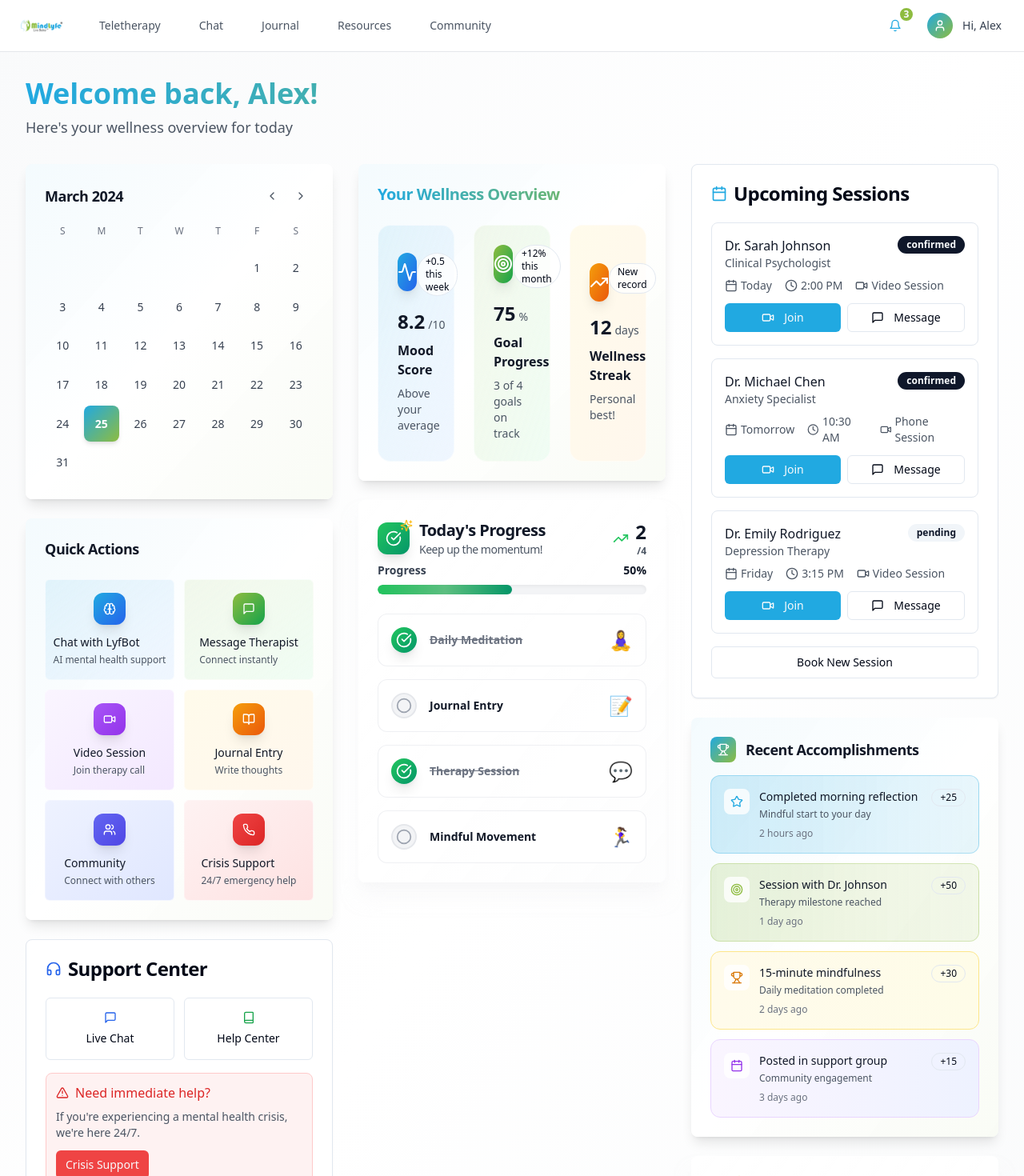
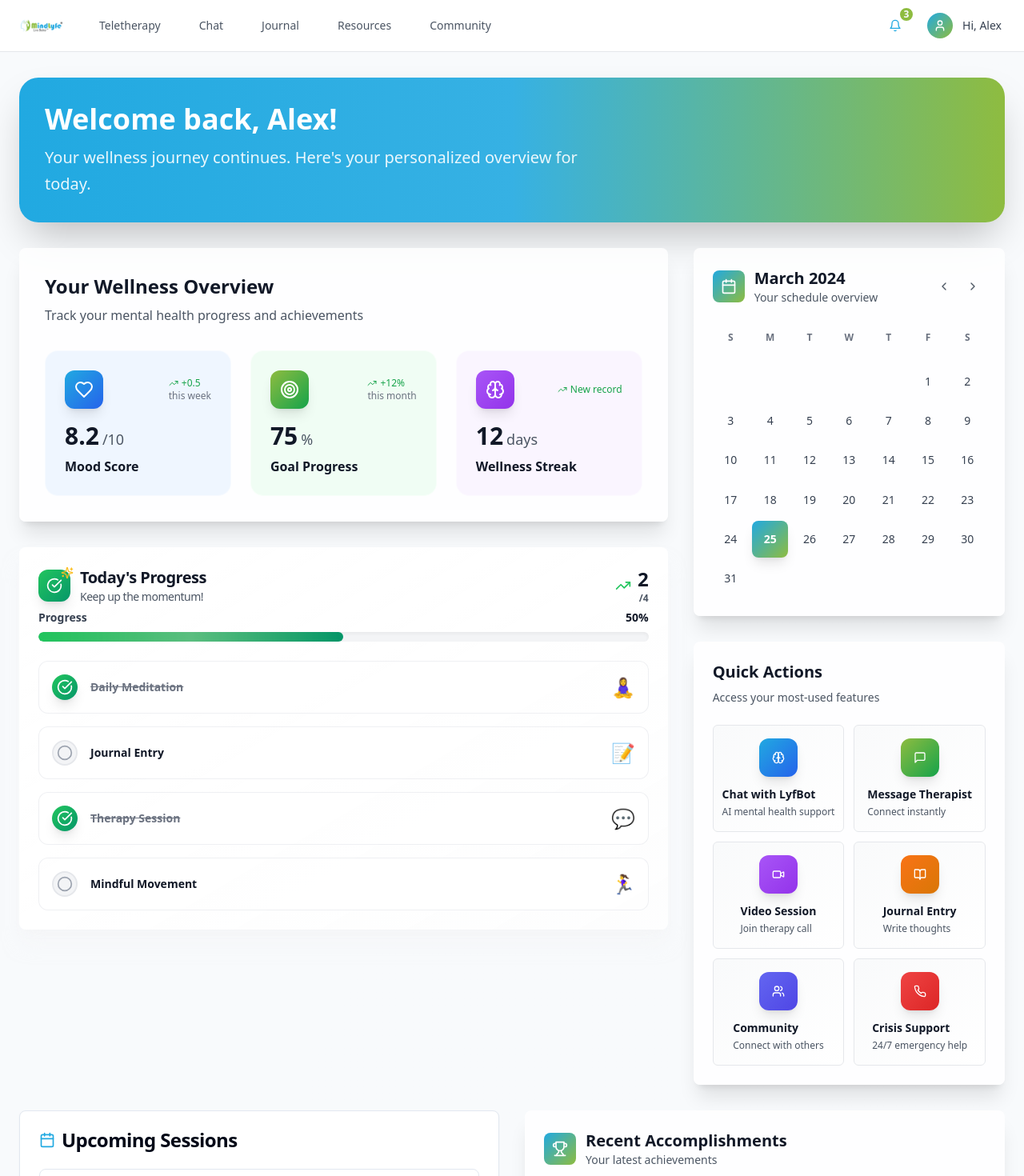
Before and after one commit to sserunkuumaibrahim/mindlyfe-auth-screens-hub, a React (Vite) app: page /dashboard in a window 1280 px wide. Shown: the top 1470 px of the page at 80% size. Built offline with nearby package versions, Linux system fonts and the light colour scheme.

Commit message:
Refactor dashboard for a premium look.
- Improved the overall design and layout of the dashboard.
- Enhanced the visual appeal with a focus on modern aesthetics.
- Ensured a polished and professional user interface.

```diff
--- a/src/components/dashboard/CalendarWidget.tsx
+++ b/src/components/dashboard/CalendarWidget.tsx
@@ -1,7 +1,7 @@
 
 import React, { useState } from 'react';
-import { Card, CardContent, CardHeader, CardTitle } from '@/components/ui/card';
-import { ChevronLeft, ChevronRight } from 'lucide-react';
+import { Card, CardContent } from '@/components/ui/card';
+import { ChevronLeft, ChevronRight, Calendar } from 'lucide-react';
 
 const CalendarWidget = () => {
   const [currentDate, setCurrentDate] = useState(new Date(2024, 2, 25)); // March 25, 2024
@@ -51,14 +51,18 @@ const CalendarWidget = () => {
   };
 
   return (
-    <Card className="relative overflow-hidden bg-white/90 backdrop-blur-sm border-0 shadow-lg hover:shadow-xl transition-all duration-300">
-      <div className="absolute inset-0 bg-gradient-to-br from-mindlyfe-blue/5 via-transparent to-mindlyfe-green/5" />
-
-      <CardHeader className="relative pb-3">
-        <div className="flex items-center justify-between">
-          <CardTitle className="text-lg font-bold text-gray-900">
-            {monthNames[currentDate.getMonth()]} {currentDate.getFullYear()}
-          </CardTitle>
+    <Card className="border-0 shadow-xl bg-white/80 backdrop-blur-sm">
+      <CardContent className="p-6">
+        <div className="flex items-center gap-3 mb-6">
+          <div className="w-10 h-10 bg-gradient-to-br from-mindlyfe-blue to-mindlyfe-green rounded-lg flex items-center justify-center">
+            <Calendar className="w-5 h-5 text-white" />
+          </div>
+          <div className="flex-1">
+            <h3 className="text-xl font-bold text-gray-900">
+              {monthNames[currentDate.getMonth()]} {currentDate.getFullYear()}
+            </h3>
+            <p className="text-sm text-gray-600">Your schedule overview</p>
+          </div>
           <div className="flex items-center gap-1">
             <button
               onClick={() => navigateMonth('prev')}
@@ -74,12 +78,10 @@ const CalendarWidget = () => {
             </button>
           </div>
         </div>
-      </CardHeader>
 
-      <CardContent className="relative pt-0">
-        <div className="grid grid-cols-7 gap-1 mb-2">
+        <div className="grid grid-cols-7 gap-1 mb-4">
           {daysOfWeek.map((day) => (
-            <div key={`day-${day}`} className="text-center text-xs font-medium text-gray-500 py-2">
+            <div key={`day-${day}`} className="text-center text-xs font-semibold text-gray-500 py-2">
               {day}
             </div>
           ))}
@@ -89,12 +91,12 @@ const CalendarWidget = () => {
           {days.map((day, index) => (
             <div
               key={`date-${index}-${day}`}
-              className={`aspect-square flex items-center justify-center text-sm rounded-lg transition-colors ${
+              className={`aspect-square flex items-center justify-center text-sm rounded-lg transition-all duration-200 ${
                 day === null
                   ? ''
                   : day === today
-                  ? 'bg-gradient-to-br from-mindlyfe-blue to-mindlyfe-green text-white font-semibold shadow-md'
-                  : 'text-gray-700 hover:bg-gray-100 cursor-pointer'
+                  ? 'bg-gradient-to-br from-mindlyfe-blue to-mindlyfe-green text-white font-semibold shadow-lg'
+                  : 'text-gray-700 hover:bg-gray-100 cursor-pointer hover:scale-105'
               }`}
             >
               {day}
--- a/src/components/dashboard/QuickActions.tsx
+++ b/src/components/dashboard/QuickActions.tsx
@@ -1,6 +1,6 @@
 
 import React from 'react';
-import { Card, CardContent, CardHeader, CardTitle } from '@/components/ui/card';
+import { Card, CardContent } from '@/components/ui/card';
 import { Button } from '@/components/ui/button';
 import { useNavigate } from 'react-router-dom';
 import { MessageSquare, Video, BookOpen, Users, Brain, Phone } from 'lucide-react';
@@ -12,75 +12,68 @@ const QuickActions = () => {
     {
       title: 'Chat with LyfBot',
       description: 'AI mental health support',
-      icon: <Brain className="w-5 h-5" />,
+      icon: <Brain className="w-6 h-6" />,
       action: () => navigate('/chat/lyfbot'),
-      gradient: 'from-mindlyfe-blue to-blue-600',
-      bgGradient: 'from-mindlyfe-blue/10 to-blue-50'
+      gradient: 'from-mindlyfe-blue to-blue-600'
     },
     {
       title: 'Message Therapist',
       description: 'Connect instantly',
-      icon: <MessageSquare className="w-5 h-5" />,
+      icon: <MessageSquare className="w-6 h-6" />,
       action: () => navigate('/teletherapy'),
-      gradient: 'from-mindlyfe-green to-green-600',
-      bgGradient: 'from-mindlyfe-green/10 to-green-50'
+      gradient: 'from-mindlyfe-green to-green-600'
     },
     {
       title: 'Video Session',
       description: 'Join therapy call',
-      icon: <Video className="w-5 h-5" />,
+      icon: <Video className="w-6 h-6" />,
       action: () => navigate('/teletherapy/sessions'),
-      gradient: 'from-purple-500 to-purple-600',
-      bgGradient: 'from-purple-50 to-purple-100'
+      gradient: 'from-purple-500 to-purple-600'
     },
     {
       title: 'Journal Entry',
       description: 'Write thoughts',
-      icon: <BookOpen className="w-5 h-5" />,
+      icon: <BookOpen className="w-6 h-6" />,
       action: () => navigate('/journal/write'),
-      gradient: 'from-amber-500 to-orange-600',
-      bgGradient: 'from-amber-50 to-orange-50'
+      gradient: 'from-orange-500 to-amber-600'
     },
     {
       title: 'Community',
       description: 'Connect with others',
-      icon: <Users className="w-5 h-5" />,
+      icon: <Users className="w-6 h-6" />,
       action: () => navigate('/community'),
-      gradient: 'from-indigo-500 to-indigo-600',
-      bgGradient: 'from-indigo-50 to-indigo-100'
+      gradient: 'from-indigo-500 to-indigo-600'
     },
     {
       title: 'Crisis Support',
       description: '24/7 emergency help',
-      icon: <Phone className="w-5 h-5" />,
+      icon: <Phone className="w-6 h-6" />,
       action: () => navigate('/mental-health/crisis'),
-      gradient: 'from-red-500 to-red-600',
-      bgGradient: 'from-red-50 to-red-100'
+      gradient: 'from-red-500 to-red-600'
     }
   ];
 
   return (
-    <Card className="relative overflow-hidden bg-white/90 backdrop-blur-sm border-0 shadow-lg hover:shadow-xl transition-all duration-300">
-      <div className="absolute inset-0 bg-gradient-to-br from-mindlyfe-blue/5 via-transparent to-mindlyfe-green/5" />
+    <Card className="border-0 shadow-xl bg-white/80 backdrop-blur-sm">
+      <CardContent className="p-6">
+        <div className="mb-6">
+          <h3 className="text-xl font-bold text-gray-900 mb-2">Quick Actions</h3>
+          <p className="text-sm text-gray-600">Access your most-used features</p>
+        </div>
 
-      <CardHeader className="relative">
-        <CardTitle className="text-lg font-bold text-gray-900">Quick Actions</CardTitle>
-      </CardHeader>
-
-      <CardContent className="relative">
         <div className="grid grid-cols-2 gap-3">
           {quickActions.map((action, index) => (
             <Button
               key={index}
               onClick={action.action}
               variant="ghost"
-              className={`h-auto p-4 flex flex-col gap-3 text-left bg-gradient-to-br ${action.bgGradient} border border-white/50 hover:shadow-md hover:scale-[1.02] transition-all duration-300`}
+              className="h-auto p-4 flex flex-col gap-3 text-left bg-gradient-to-br from-gray-50 to-white border border-gray-200 hover:shadow-md hover:scale-[1.02] transition-all duration-300 hover:border-gray-300"
             >
-              <div className={`w-10 h-10 bg-gradient-to-br ${action.gradient} rounded-xl flex items-center justify-center text-white shadow-lg`}>
+              <div className={`w-12 h-12 bg-gradient-to-br ${action.gradient} rounded-xl flex items-center justify-center text-white shadow-lg`}>
                 {action.icon}
               </div>
               <div className="space-y-1">
-                <div className="font-medium text-sm text-gray-900">{action.title}</div>
+                <div className="font-semibold text-sm text-gray-900">{action.title}</div>
                 <div className="text-xs text-gray-600">{action.description}</div>
               </div>
             </Button>
--- a/src/components/dashboard/RecentAccomplishments.tsx
+++ b/src/components/dashboard/RecentAccomplishments.tsx
@@ -1,8 +1,8 @@
 
 import React from 'react';
-import { Card, CardContent, CardHeader, CardTitle } from '@/components/ui/card';
+import { Card, CardContent } from '@/components/ui/card';
 import { Badge } from '@/components/ui/badge';
-import { Trophy, Target, Calendar, Star } from 'lucide-react';
+import { Trophy, Target, Calendar, Star, Award, CheckCircle } from 'lucide-react';
 
 const RecentAccomplishments = () => {
   const accomplishments = [
@@ -26,8 +26,8 @@ const RecentAccomplishments = () => {
     },
     {
       id: 3,
-      title: '15-minute mindfulness',
-      description: 'Daily meditation completed',
+      title: '15-minute meditation',
+      description: 'Daily goal completed',
       timestamp: '2 days ago',
       type: 'achievement',
       icon: Trophy,
@@ -35,77 +35,89 @@ const RecentAccomplishments = () => {
     },
     {
       id: 4,
-      title: 'Posted in support group',
-      description: 'Community engagement',
+      title: 'Community support',
+      description: 'Helped a fellow member',
       timestamp: '3 days ago',
       type: 'community',
-      icon: Calendar,
+      icon: Award,
       points: 15
     }
   ];
 
-  const getAccomplishmentColor = (type: string) => {
+  const getAccomplishmentStyle = (type: string) => {
     switch (type) {
-      case 'mindfulness': return 'from-mindlyfe-blue/20 to-mindlyfe-blue/10 border-mindlyfe-blue/30';
-      case 'therapy': return 'from-mindlyfe-green/20 to-mindlyfe-green/10 border-mindlyfe-green/30';
-      case 'achievement': return 'from-amber-50 to-yellow-50 border-amber-200';
-      case 'community': return 'from-purple-50 to-indigo-50 border-purple-200';
-      default: return 'from-gray-50 to-gray-100 border-gray-200';
-    }
+      case 'mindfulness': return {
+        bg: 'bg-blue-50',
+        icon: 'text-mindlyfe-blue',
+        border: 'border-blue-200'
       };
-
-  const getIconColor = (type: string) => {
-    switch (type) {
-      case 'mindfulness': return 'text-mindlyfe-blue';
-      case 'therapy': return 'text-mindlyfe-green';
-      case 'achievement': return 'text-amber-600';
-      case 'community': return 'text-purple-600';
-      default: return 'text-gray-600';
+      case 'therapy': return {
+        bg: 'bg-green-50',
+        icon: 'text-mindlyfe-green',
+        border: 'border-green-200'
+      };
+      case 'achievement': return {
+        bg: 'bg-amber-50',
+        icon: 'text-amber-600',
+        border: 'border-amber-200'
+      };
+      case 'community': return {
+        bg: 'bg-purple-50',
+        icon: 'text-purple-600',
+        border: 'border-purple-200'
+      };
+      default: return {
+        bg: 'bg-gray-50',
+        icon: 'text-gray-600',
+        border: 'border-gray-200'
+      };
     }
   };
 
   return (
-    <Card className="relative overflow-hidden bg-white/80 backdrop-blur-sm border-0 shadow-lg hover:shadow-xl transition-all duration-300">
-      <div className="absolute inset-0 bg-gradient-to-br from-mindlyfe-blue/5 via-transparent to-mindlyfe-green/5" />
+    <Card className="border-0 shadow-xl bg-white/80 backdrop-blur-sm">
+      <CardContent className="p-6">
+        <div className="flex items-center gap-3 mb-6">
+          <div className="w-10 h-10 bg-gradient-to-br from-mindlyfe-blue to-mindlyfe-green rounded-lg flex items-center justify-center">
+            <Trophy className="w-5 h-5 text-white" />
+          </div>
+          <div>
+            <h3 className="text-xl font-bold text-gray-900">Recent Accomplishments</h3>
+            <p className="text-sm text-gray-600">Your latest achievements</p>
+          </div>
+        </div>
 
-      <CardHeader className="relative pb-4">
-        <CardTitle className="text-lg font-bold text-gray-900 flex items-center gap-3">
-          <div className="w-8 h-8 bg-gradient-to-br from-mindlyfe-blue to-mindlyfe-green rounded-lg flex items-center justify-center">
-            <Trophy className="w-4 h-4 text-white" />
-          </div>
-          Recent Accomplishments
-        </CardTitle>
-      </CardHeader>
-
-      <CardContent className="relative space-y-3">
+        <div className="space-y-4">
           {accomplishments.map((accomplishment) => {
             const IconComponent = accomplishment.icon;
+            const style = getAccomplishmentStyle(accomplishment.type);
             return (
               <div
                 key={accomplishment.id}
-              className={`p-4 rounded-xl bg-gradient-to-r ${getAccomplishmentColor(accomplishment.type)} border hover:scale-[1.02] transition-all duration-200 cursor-pointer`}
+                className={`p-4 rounded-xl ${style.bg} ${style.border} border hover:shadow-md transition-all duration-200 cursor-pointer group`}
               >
-              <div className="flex items-start gap-3">
-                <div className={`w-8 h-8 rounded-lg bg-white/80 flex items-center justify-center ${getIconColor(accomplishment.type)}`}>
-                  <IconComponent className="w-4 h-4" />
+                <div className="flex items-start gap-4">
+                  <div className={`w-10 h-10 rounded-lg bg-white/80 flex items-center justify-center ${style.icon} shadow-sm group-hover:shadow-md transition-shadow`}>
+                    <IconComponent className="w-5 h-5" />
                   </div>
 
                   <div className="flex-1 min-w-0">
-                  <div className="flex items-start justify-between gap-2">
+                    <div className="flex items-start justify-between gap-2 mb-2">
                       <div>
-                      <h4 className="font-medium text-gray-900 text-sm">{accomplishment.title}</h4>
+                        <h4 className="font-semibold text-gray-900 text-sm">{accomplishment.title}</h4>
                         <p className="text-xs text-gray-600 mt-1">{accomplishment.description}</p>
                       </div>
-                    <Badge variant="outline" className="text-xs font-medium">
+                      <Badge variant="outline" className="text-xs font-medium bg-white/80">
                         +{accomplishment.points}
                       </Badge>
                     </div>
-                  <div className="text-xs text-gray-500 mt-2">{accomplishment.timestamp}</div>
+                    <div className="text-xs text-gray-500">{accomplishment.timestamp}</div>
                   </div>
                 </div>
               </div>
             );
           })}
+        </div>
       </CardContent>
     </Card>
   );
--- a/src/components/dashboard/WellnessOverview.tsx
+++ b/src/components/dashboard/WellnessOverview.tsx
@@ -1,10 +1,8 @@
 
 import React from 'react';
-import { Card, CardContent, CardHeader, CardTitle } from '@/components/ui/card';
-import { Badge } from '@/components/ui/badge';
-import { Button } from '@/components/ui/button';
+import { Card, CardContent } from '@/components/ui/card';
 import { useNavigate } from 'react-router-dom';
-import { Activity, Target, TrendingUp } from 'lucide-react';
+import { TrendingUp, Target, Heart, Brain } from 'lucide-react';
 
 const WellnessOverview = () => {
   const navigate = useNavigate();
@@ -14,48 +12,45 @@ const WellnessOverview = () => {
       title: 'Mood Score',
       value: '8.2',
       unit: '/10',
-      description: 'Above your average',
-      trend: '+0.5 this week',
+      change: '+0.5',
+      changeLabel: 'this week',
+      icon: Heart,
       color: 'from-mindlyfe-blue to-blue-600',
-      bgColor: 'from-mindlyfe-blue/10 to-blue-50',
-      icon: Activity,
+      bgColor: 'bg-blue-50',
       action: () => navigate('/mental-health/mood')
     },
     {
       title: 'Goal Progress',
       value: '75',
       unit: '%',
-      description: '3 of 4 goals on track',
-      trend: '+12% this month',
+      change: '+12%',
+      changeLabel: 'this month',
+      icon: Target,
       color: 'from-mindlyfe-green to-green-600',
-      bgColor: 'from-mindlyfe-green/10 to-green-50',
-      icon: Target,
+      bgColor: 'bg-green-50',
       action: () => navigate('/mental-health/goals')
     },
     {
       title: 'Wellness Streak',
       value: '12',
       unit: 'days',
-      description: 'Personal best!',
-      trend: 'New record',
-      color: 'from-amber-500 to-orange-600',
-      bgColor: 'from-amber-50 to-orange-50',
-      icon: TrendingUp,
+      change: 'New record',
+      changeLabel: '',
+      icon: Brain,
+      color: 'from-purple-500 to-purple-600',
+      bgColor: 'bg-purple-50',
       action: () => navigate('/mental-health/progress')
     }
   ];
 
   return (
-    <Card className="relative overflow-hidden bg-white/90 backdrop-blur-sm border-0 shadow-lg hover:shadow-xl transition-all duration-300">
-      <div className="absolute inset-0 bg-gradient-to-br from-mindlyfe-blue/5 via-transparent to-mindlyfe-green/5" />
+    <Card className="border-0 shadow-xl bg-white/80 backdrop-blur-sm">
+      <CardContent className="p-8">
+        <div className="mb-8">
+          <h2 className="text-2xl font-bold text-gray-900 mb-2">Your Wellness Overview</h2>
+          <p className="text-gray-600">Track your mental health progress and achievements</p>
+        </div>
 
-      <CardHeader className="relative">
-        <CardTitle className="text-xl font-bold bg-gradient-to-r from-mindlyfe-blue to-mindlyfe-green bg-clip-text text-transparent">
-          Your Wellness Overview
-        </CardTitle>
-      </CardHeader>
-
-      <CardContent className="relative">
         <div className="grid grid-cols-1 md:grid-cols-3 gap-6">
           {metrics.map((metric, index) => {
             const IconComponent = metric.icon;
@@ -63,24 +58,33 @@ const WellnessOverview = () => {
               <button
                 key={index}
                 onClick={metric.action}
-                className={`group p-6 rounded-2xl bg-gradient-to-br ${metric.bgColor} border border-white/50 hover:shadow-lg hover:scale-[1.02] transition-all duration-300 text-left`}
+                className={`group relative p-6 rounded-2xl ${metric.bgColor} border border-white/50 hover:shadow-lg hover:scale-[1.02] transition-all duration-300 text-left overflow-hidden`}
               >
-                <div className="flex items-start justify-between mb-4">
+                <div className="absolute inset-0 bg-gradient-to-br from-white/20 to-transparent opacity-0 group-hover:opacity-100 transition-opacity duration-300" />
+
+                <div className="relative">
+                  <div className="flex items-center justify-between mb-4">
                     <div className={`w-12 h-12 bg-gradient-to-br ${metric.color} rounded-xl flex items-center justify-center shadow-lg`}>
                       <IconComponent className="w-6 h-6 text-white" />
                     </div>
-                  <Badge variant="outline" className="text-xs font-medium bg-white/80">
-                    {metric.trend}
-                  </Badge>
+                    <div className="text-right">
+                      <div className="text-xs text-green-600 font-medium flex items-center gap-1">
+                        <TrendingUp className="w-3 h-3" />
+                        {metric.change}
+                      </div>
+                      {metric.changeLabel && (
+                        <div className="text-xs text-gray-500">{metric.changeLabel}</div>
+                      )}
+                    </div>
                   </div>
 
                   <div className="space-y-2">
                     <div className="flex items-baseline gap-1">
-                    <span className="text-2xl font-bold text-gray-900">{metric.value}</span>
-                    <span className="text-sm text-gray-600">{metric.unit}</span>
+                      <span className="text-3xl font-bold text-gray-900">{metric.value}</span>
+                      <span className="text-lg text-gray-600">{metric.unit}</span>
                     </div>
                     <h3 className="font-semibold text-gray-900">{metric.title}</h3>
-                  <p className="text-sm text-gray-600">{metric.description}</p>
+                  </div>
                 </div>
               </button>
             );
--- a/src/pages/Dashboard.tsx
+++ b/src/pages/Dashboard.tsx
@@ -13,70 +13,65 @@ import { progressItems, activities } from '@/data/dashboardData';
 
 const Dashboard = () => {
   return (
-    <div className="min-h-screen bg-gradient-to-br from-gray-50 via-white to-gray-50">
+    <div className="min-h-screen bg-gradient-to-br from-slate-50 to-slate-100/50">
       <DashboardHeader firstName="Alex" notificationCount={3} />
 
-      <div className="max-w-7xl mx-auto px-4 sm:px-6 lg:px-8 py-6 lg:py-8">
-        {/* Welcome Section */}
-        <div className="mb-8">
-          <h1 className="text-3xl lg:text-4xl font-bold bg-gradient-to-r from-mindlyfe-blue to-mindlyfe-green bg-clip-text text-transparent mb-2">
-            Welcome back, Alex!
-          </h1>
-          <p className="text-gray-600 text-lg">Here's your wellness overview for today</p>
+      <div className="max-w-7xl mx-auto px-6 py-8 space-y-8">
+        {/* Welcome Hero Section */}
+        <div className="bg-gradient-to-r from-mindlyfe-blue via-mindlyfe-blue/90 to-mindlyfe-green rounded-3xl p-8 text-white shadow-2xl">
+          <div className="max-w-2xl">
+            <h1 className="text-4xl font-bold mb-3">Welcome back, Alex!</h1>
+            <p className="text-xl text-white/90 leading-relaxed">
+              Your wellness journey continues. Here's your personalized overview for today.
+            </p>
+          </div>
         </div>
 
-        {/* Desktop Layout - 3 column grid */}
-        <div className="hidden lg:grid lg:grid-cols-3 gap-8">
-          {/* Left Column */}
-          <div className="space-y-6">
-            <CalendarWidget />
-            <QuickActions />
-            <SupportCenter />
-          </div>
+        {/* Main Content Grid */}
+        <div className="grid grid-cols-1 lg:grid-cols-12 gap-8">
+          {/* Left Column - Primary Content */}
+          <div className="lg:col-span-8 space-y-8">
+            {/* Wellness Overview */}
+            <WellnessOverview />
 
-          {/* Middle Column */}
-          <div className="space-y-6">
-            <WellnessOverview />
+            {/* Today's Progress */}
             <TodayProgress progressItems={progressItems} />
           </div>
 
-          {/* Right Column */}
-          <div className="space-y-6">
-            <UpcomingSessions />
-            <RecentAccomplishments />
-            <RecentActivity activities={activities} />
+          {/* Right Column - Secondary Content */}
+          <div className="lg:col-span-4 space-y-8">
+            {/* Calendar */}
+            <CalendarWidget />
+
+            {/* Quick Actions */}
+            <QuickActions />
           </div>
         </div>
 
-        {/* Tablet Layout - 2 column grid */}
-        <div className="hidden md:grid lg:hidden md:grid-cols-2 gap-6">
-          {/* Left Column */}
-          <div className="space-y-6">
-            <WellnessOverview />
-            <TodayProgress progressItems={progressItems} />
+        {/* Second Row Grid */}
+        <div className="grid grid-cols-1 lg:grid-cols-12 gap-8">
+          {/* Upcoming Sessions */}
+          <div className="lg:col-span-6">
+            <UpcomingSessions />
+          </div>
+
+          {/* Recent Accomplishments */}
+          <div className="lg:col-span-6">
+            <RecentAccomplishments />
+          </div>
+        </div>
+
+        {/* Third Row Grid */}
+        <div className="grid grid-cols-1 lg:grid-cols-12 gap-8">
+          {/* Recent Activity */}
+          <div className="lg:col-span-8">
             <RecentActivity activities={activities} />
           </div>
 
-          {/* Right Column */}
-          <div className="space-y-6">
-            <CalendarWidget />
-            <QuickActions />
-            <UpcomingSessions />
-            <RecentAccomplishments />
+          {/* Support Center */}
+          <div className="lg:col-span-4">
             <SupportCenter />
           </div>
-        </div>
-
-        {/* Mobile Layout - Single column */}
-        <div className="md:hidden space-y-6">
-          <WellnessOverview />
-          <CalendarWidget />
-          <TodayProgress progressItems={progressItems} />
-          <QuickActions />
-          <UpcomingSessions />
-          <RecentAccomplishments />
-          <SupportCenter />
-          <RecentActivity activities={activities} />
         </div>
       </div>
     </div>
```
Lines whose indentation alone changed are shown as unchanged.
